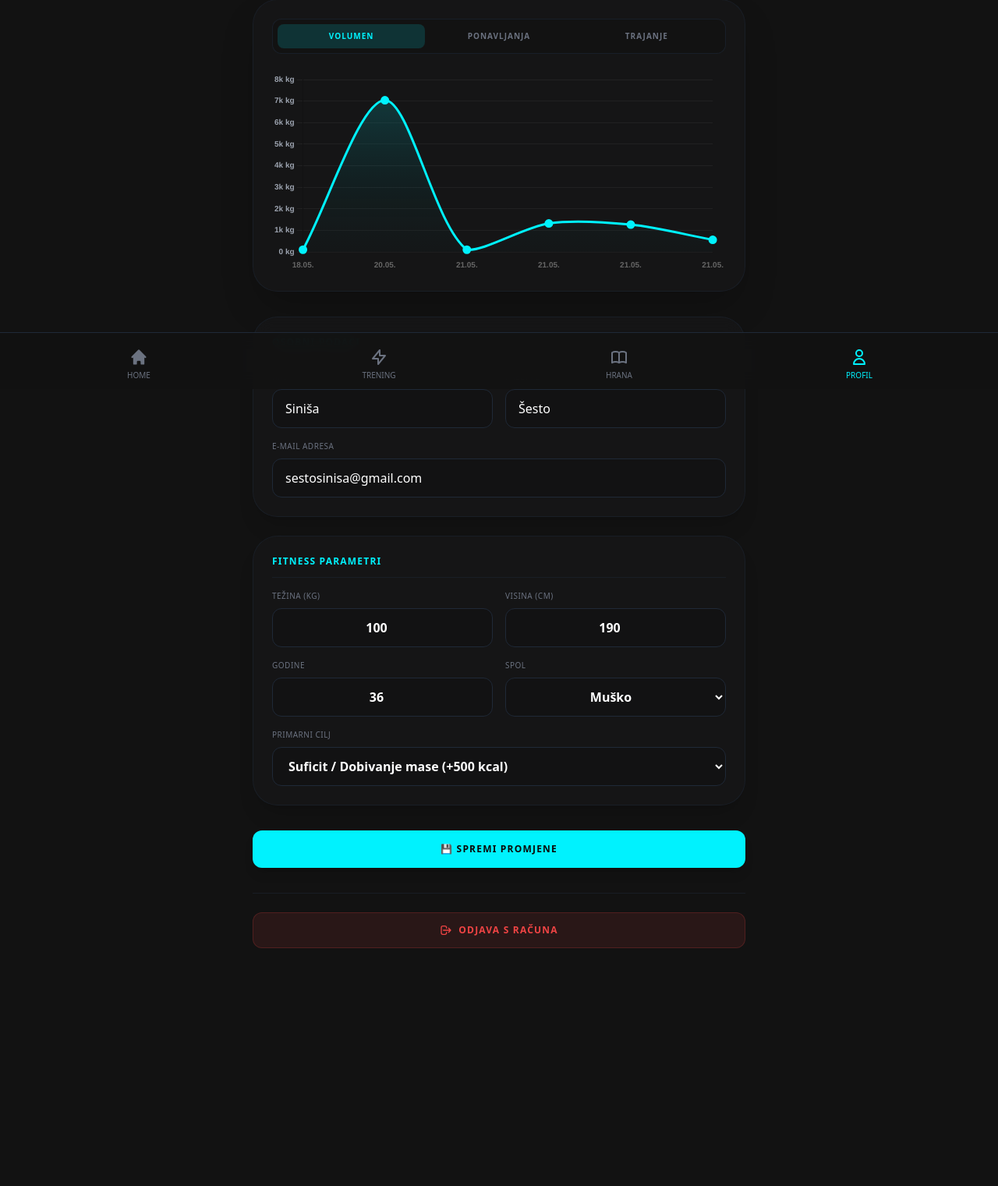
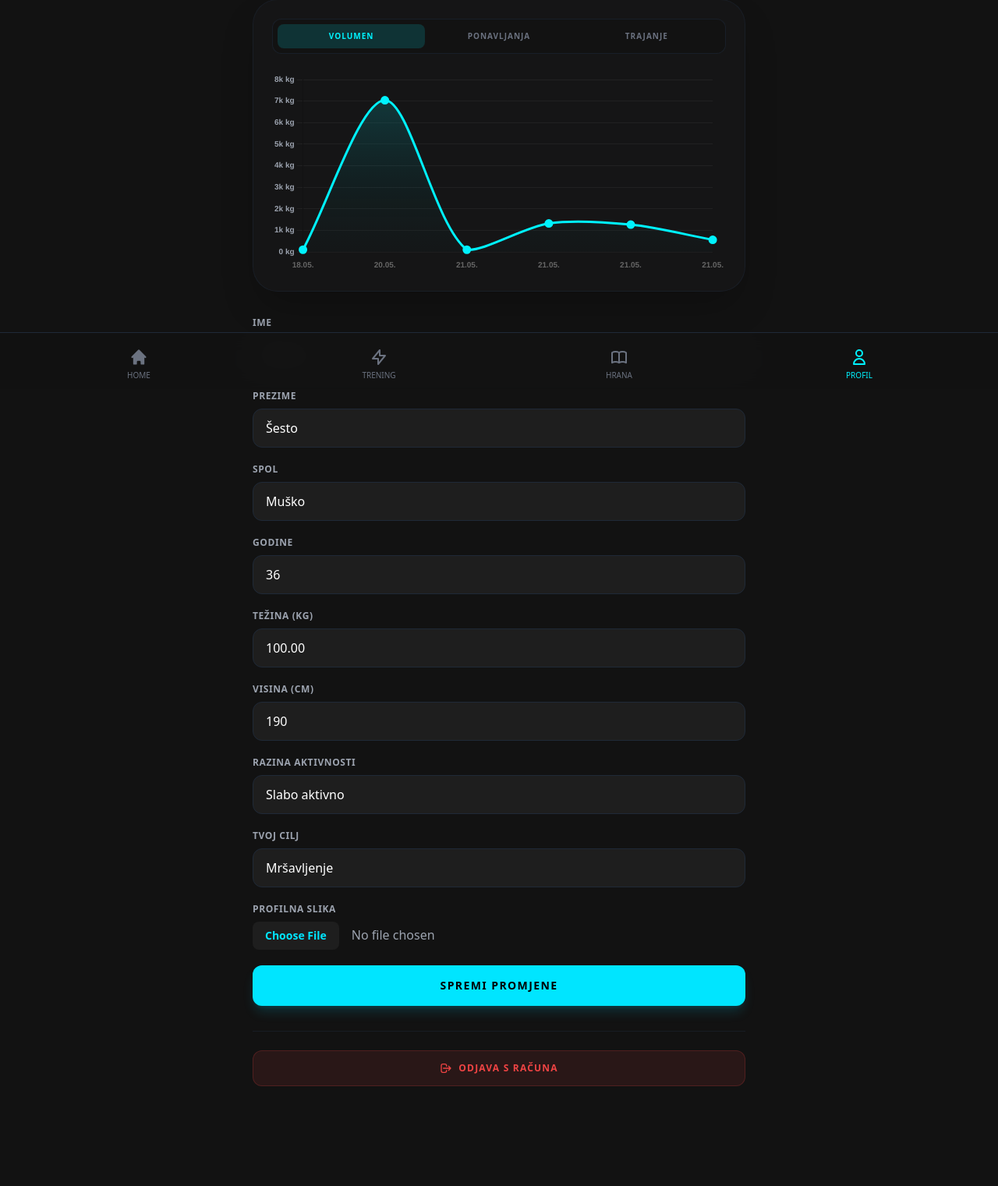
Before and after one commit to ssesto1/gym, a Django app: page /korisnici/profil/ in a window 1280 px wide. Shown: the part 301-1822 px from the top of the page at 78% size. Before the commit the page ends 1517 px from the top, so only its background shows below. Run offline with Django 3.2, Linux system fonts and the light colour scheme; a user stored in the database is signed in; data comes from the database, SQL or seed files in the repository; both versions use the stored data as it was after the commit; some libraries are stand-ins or nearby versions.

Commit message:
Fixed design

```diff
--- a/users/templates/users/profil.html
+++ b/users/templates/users/profil.html
@@ -65,65 +65,69 @@
         </div>
     </div>
 
-    <form method="POST" class="space-y-6 mt-8">
+    <form method="POST" enctype="multipart/form-data" class="space-y-5 mt-6">
     {% csrf_token %}
 
-        <div class="bg-brand-card/40 backdrop-blur-md p-6 rounded-[2rem] border border-gray-800/50 shadow-xl space-y-4">
-            <h3 class="text-xs font-bold uppercase tracking-widest text-[#00f2fe] border-b border-gray-800/50 pb-3 mb-2">Osobni Podaci</h3>
-            <div class="grid grid-cols-1 md:grid-cols-2 gap-4">
     <div>
-                    <label class="block text-[10px] text-gray-500 uppercase tracking-wider mb-2">Ime</label>
-                    <input type="text" name="first_name" value="{{ u.first_name }}" class="w-full bg-[#121212]/60 border border-gray-800 rounded-xl px-4 py-3 text-white font-medium outline-none focus:border-[#00f2fe] transition-all">
-                </div>
-                <div>
-                    <label class="block text-[10px] text-gray-500 uppercase tracking-wider mb-2">Prezime</label>
-                    <input type="text" name="last_name" value="{{ u.last_name }}" class="w-full bg-[#121212]/60 border border-gray-800 rounded-xl px-4 py-3 text-white font-medium outline-none focus:border-[#00f2fe] transition-all">
-                </div>
-            </div>
-            <div>
-                <label class="block text-[10px] text-gray-500 uppercase tracking-wider mb-2">E-mail Adresa</label>
-                <input type="email" name="email" value="{{ u.email }}" class="w-full bg-[#121212]/60 border border-gray-800 rounded-xl px-4 py-3 text-white font-medium outline-none focus:border-[#00f2fe] transition-all">
-            </div>
+        <label class="block text-xs font-bold text-gray-400 mb-2 uppercase tracking-wider">Ime</label>
+        <input type="text" name="first_name" value="{{ user.first_name }}" class="w-full bg-[#1e1e1e] text-white border border-gray-800 rounded-xl px-4 py-3 focus:outline-none focus:border-[#00E5FF] transition-colors" required>
     </div>
 
-        <div class="bg-brand-card/40 backdrop-blur-md p-6 rounded-[2rem] border border-gray-800/50 shadow-xl space-y-4">
-            <h3 class="text-xs font-bold uppercase tracking-widest text-[#00f2fe] border-b border-gray-800/50 pb-3 mb-2">Fitness Parametri</h3>
-            <div class="grid grid-cols-2 gap-4">
     <div>
-                    <label class="block text-[10px] text-gray-500 uppercase tracking-wider mb-2">Težina (kg)</label>
-                    <input type="number" name="tezina" value="{% if u.tezina %}{{ u.tezina|floatformat:0 }}{% endif %}" class="w-full bg-[#121212]/60 border border-gray-800 rounded-xl px-4 py-3 text-white text-center font-bold outline-none focus:border-[#00f2fe] transition-all" placeholder="85">
+        <label class="block text-xs font-bold text-gray-400 mb-2 uppercase tracking-wider">Prezime</label>
+        <input type="text" name="last_name" value="{{ user.last_name }}" class="w-full bg-[#1e1e1e] text-white border border-gray-800 rounded-xl px-4 py-3 focus:outline-none focus:border-[#00E5FF] transition-colors" required>
     </div>
+
     <div>
-                    <label class="block text-[10px] text-gray-500 uppercase tracking-wider mb-2">Visina (cm)</label>
-                    <input type="number" name="visina" value="{% if u.visina %}{{ u.visina }}{% endif %}" class="w-full bg-[#121212]/60 border border-gray-800 rounded-xl px-4 py-3 text-white text-center font-bold outline-none focus:border-[#00f2fe] transition-all" placeholder="180">
-                </div>
-                <div>
-                    <label class="block text-[10px] text-gray-500 uppercase tracking-wider mb-2">Godine</label>
-                    <input type="number" name="godine" value="{% if u.godine %}{{ u.godine }}{% endif %}" class="w-full bg-[#121212]/60 border border-gray-800 rounded-xl px-4 py-3 text-white text-center font-bold outline-none focus:border-[#00f2fe] transition-all" placeholder="25">
-                </div>
-                <div>
-                    <label class="block text-[10px] text-gray-500 uppercase tracking-wider mb-2">Spol</label>
-                    <select name="spol" class="w-full bg-[#121212]/60 border border-gray-800 rounded-xl px-4 py-3 text-white text-center font-bold outline-none focus:border-[#00f2fe] transition-all">
-                        <option value="M" {% if u.spol == 'M' %}selected{% endif %}>Muško</option>
-                        <option value="Z" {% if u.spol == 'Z' %}selected{% endif %}>Žensko</option>
+        <label class="block text-xs font-bold text-gray-400 mb-2 uppercase tracking-wider">Spol</label>
+        <select name="spol" class="w-full bg-[#1e1e1e] text-white border border-gray-800 rounded-xl px-4 py-3 focus:outline-none focus:border-[#00E5FF] appearance-none">
+            <option value="M" {% if user.spol == 'M' %}selected{% endif %}>Muško</option>
+            <option value="Z" {% if user.spol == 'Z' %}selected{% endif %}>Žensko</option>
         </select>
     </div>
+
+    <div>
+        <label class="block text-xs font-bold text-gray-400 mb-2 uppercase tracking-wider">Godine</label>
+        <input type="number" name="godine" value="{{ user.godine|default_if_none:'' }}" class="w-full bg-[#1e1e1e] text-white border border-gray-800 rounded-xl px-4 py-3 focus:outline-none focus:border-[#00E5FF] transition-colors">
     </div>
-            <div class="mt-4">
-                <label class="block text-[10px] text-gray-500 uppercase tracking-wider mb-2">Primarni Cilj</label>
-                <select name="cilj" class="w-full bg-[#121212]/60 border border-gray-800 rounded-xl px-4 py-3 text-white font-bold outline-none focus:border-[#00f2fe] transition-all">
-                    <option value="maintain" {% if u.cilj == 'maintain' %}selected{% endif %}>Održavanje kilaže (TDEE)</option>
-                    <option value="loss" {% if u.cilj == 'loss' %}selected{% endif %}>Definicija / Mršavljenje (-500 kcal)</option>
-                    <option value="bulk" {% if u.cilj == 'bulk' %}selected{% endif %}>Suficit / Dobivanje mase (+500 kcal)</option>
+
+    <div>
+        <label class="block text-xs font-bold text-gray-400 mb-2 uppercase tracking-wider">Težina (kg)</label>
+        <input type="number" step="0.1" name="tezina" value="{{ user.tezina|default_if_none:'' }}" class="w-full bg-[#1e1e1e] text-white border border-gray-800 rounded-xl px-4 py-3 focus:outline-none focus:border-[#00E5FF] transition-colors">
+    </div>
+
+    <div>
+        <label class="block text-xs font-bold text-gray-400 mb-2 uppercase tracking-wider">Visina (cm)</label>
+        <input type="number" name="visina" value="{{ user.visina|default_if_none:'' }}" class="w-full bg-[#1e1e1e] text-white border border-gray-800 rounded-xl px-4 py-3 focus:outline-none focus:border-[#00E5FF] transition-colors">
+    </div>
+
+    <div>
+        <label class="block text-xs font-bold text-gray-400 mb-2 uppercase tracking-wider">Razina aktivnosti</label>
+        <select name="razina_aktivnosti" class="w-full bg-[#1e1e1e] text-white border border-gray-800 rounded-xl px-4 py-3 focus:outline-none focus:border-[#00E5FF] appearance-none">
+            <option value="sedentary" {% if user.razina_aktivnosti == 'sedentary' %}selected{% endif %}>Slabo aktivno</option>
+            <option value="light" {% if user.razina_aktivnosti == 'light' %}selected{% endif %}>Lagano aktivno</option>
+            <option value="moderate" {% if user.razina_aktivnosti == 'moderate' %}selected{% endif %}>Umjereno aktivno</option>
+            <option value="active" {% if user.razina_aktivnosti == 'active' %}selected{% endif %}>Vrlo aktivno</option>
         </select>
     </div>
+
+    <div>
+        <label class="block text-xs font-bold text-gray-400 mb-2 uppercase tracking-wider">Tvoj cilj</label>
+        <select name="cilj" class="w-full bg-[#1e1e1e] text-white border border-gray-800 rounded-xl px-4 py-3 focus:outline-none focus:border-[#00E5FF] appearance-none">
+            <option value="mršavljenje" {% if user.cilj == 'mršavljenje' %}selected{% endif %}>Mršavljenje</option>
+            <option value="održavanje" {% if user.cilj == 'održavanje' %}selected{% endif %}>Održavanje</option>
+            <option value="mišićna_masa" {% if user.cilj == 'mišićna_masa' %}selected{% endif %}>Mišićna masa</option>
+        </select>
     </div>
 
-        <div class="pt-2">
-            <button type="submit" class="w-full bg-[#00f2fe] hover:bg-[#00d4df] text-[#0a0a0a] font-black py-4 rounded-xl uppercase text-xs tracking-widest shadow-lg transition-transform hover:-translate-y-0.5">
-                💾 Spremi promjene
+    <div>
+        <label class="block text-xs font-bold text-gray-400 mb-2 uppercase tracking-wider">Profilna slika</label>
+        <input type="file" name="profilna_slika" class="w-full text-gray-400 file:mr-4 file:py-2 file:px-4 file:rounded-lg file:border-0 file:text-sm file:font-bold file:bg-[#1e1e1e] file:text-[#00E5FF] hover:file:bg-[#252525]">
+    </div>
+
+    <button type="submit" class="w-full bg-[#00E5FF] text-black font-bold text-sm tracking-widest rounded-xl px-4 py-4 mt-8 mb-20 hover:bg-cyan-400 transition-colors uppercase shadow-lg shadow-cyan-500/20">
+        Spremi promjene
     </button>
-        </div>
 </form>
 
     <div class="pt-6 border-t border-gray-800/50 text-center">
```
Also changed, not shown: db.sqlite3. Lines whose indentation alone changed are shown as unchanged.
